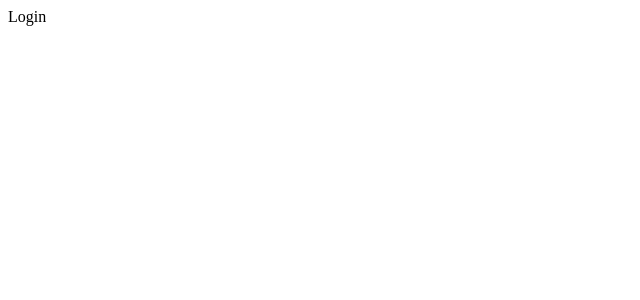
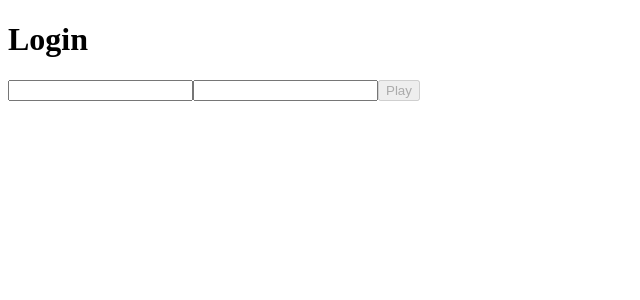
Before and after one commit to aysllanferreira/Projeto-18-Trivia, a React (Create React App) app: page / in a window 1280 px wide. Shown: the top 300 px of the page, without its empty margins (0-640 px from the left). Built offline with nearby package versions, Linux system fonts and the light colour scheme.

Commit message:
req: 01 - Feito.

```diff
--- a/src/pages/Login.js
+++ b/src/pages/Login.js
@@ -1,8 +1,48 @@
-import React from 'react';
+import React, { useState, useEffect } from 'react';
 
 function Login() {
+  const [isDisabled, setIsDisabled] = useState(true);
+  const [player, setPlayer] = useState({
+    name: '',
+    email: '',
+  });
+
+  const handleInputChange = ({ target }) => {
+    const { name, value } = target;
+    setPlayer({ ...player, [name]: value });
+  };
+
+  useEffect(() => {
+    const { name, email } = player;
+    if (name.length > 0 && email.length > 0) setIsDisabled(false);
+    else setIsDisabled(true);
+  }, [player]);
+
   return (
-    <div>Login</div>
+    <div>
+      <h1>Login</h1>
+      <form>
+        <input
+          type="text"
+          data-testid="input-player-name"
+          name="name"
+          onChange={ handleInputChange }
+        />
+        <input
+          type="text"
+          data-testid="input-gravatar-email"
+          name="email"
+          onChange={ handleInputChange }
+        />
+        <button
+          type="button"
+          data-testid="btn-play"
+          disabled={ isDisabled }
+        >
+          Play
+        </button>
+      </form>
+    </div>
   );
 }
 
```
